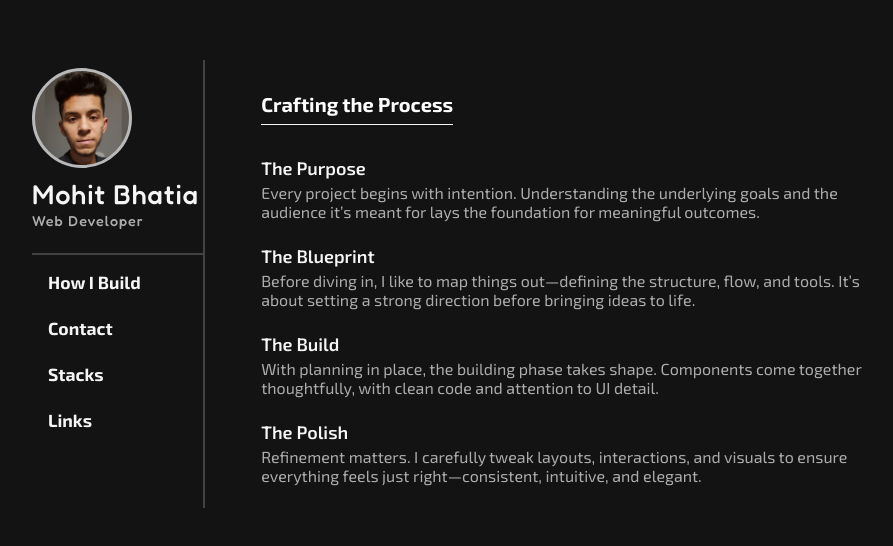
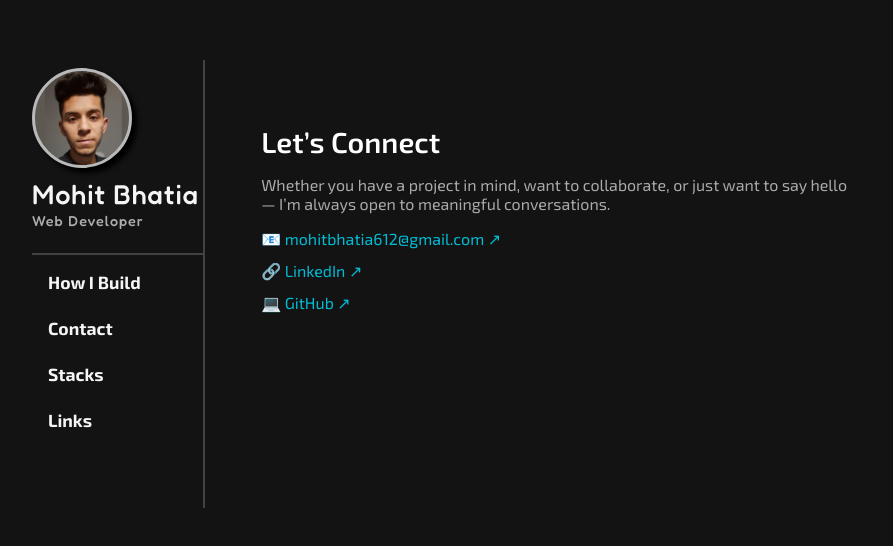
Before and after one commit to Bhatia612/mohitbhatia.com, a React (Vite) app: page /contact in a window 1280 px wide. Shown: the part 116-662 px from the top of the page, without its empty margins (168-1061 px from the left). Built offline with nearby package versions, Linux system fonts and the light colour scheme.

Commit message:
added routing and fixed some bugs

```diff
--- a/src/App.jsx
+++ b/src/App.jsx
@@ -1,29 +1,43 @@
-import { useEffect, useState } from 'react'
-import { HashRouter as Router, Route, Routes } from 'react-router-dom';
+import { useEffect, useState } from 'react';
+import { BrowserRouter as Router, Routes, Route } from 'react-router-dom';
 import HowIBuild from './pages/HowIBuild';
+import Contact from './pages/Contact';
+import Stack from './pages/Stack';
+import Links from './pages/Links';
 import Nav from './components/Nav';
 import IntroPage from './components/IntroPage';
-import './index.css'
+import './index.css';
 
+function AppLayout() {
+  return (
+    <div className="main">
+      <Nav />
+      <div className="contentCont">
+        <Routes>
+          <Route path="/" element={<HowIBuild />} />
+          <Route path="/contact" element={<Contact />} />
+          <Route path="/stack" element={<Stack />} />
+          <Route path="/links" element={<Links />} />
+        </Routes>
+      </div>
+    </div>
+  );
+}
 
 function App() {
   const [showIntro, setShowIntro] = useState(true);
 
   useEffect(() => {
-    setTimeout(() => {
-      setShowIntro(false)
-    }, 2500)
+    const timer = setTimeout(() => {
+      setShowIntro(false);
+    }, 2500);
+    return () => clearTimeout(timer);
   }, []);
 
   return (
     <Router>
       <Routes>
-        <Route path="/" element={showIntro ? <IntroPage /> : <div className="main">
-          <Nav />
-          <div className="contentCont">
-            <HowIBuild />
-          </div>
-        </div>} />
+        <Route path="*" element={showIntro ? <IntroPage /> : <AppLayout />} />
       </Routes>
     </Router>
   );
--- a/src/components/Nav.jsx
+++ b/src/components/Nav.jsx
@@ -1,4 +1,5 @@
 import React from 'react';
+import { Link } from 'react-router-dom';
 import '../styles/nav.css'
 
 function Nav() {
@@ -10,10 +11,10 @@ function Nav() {
         <small>Web Developer</small>
       </div>
       <ul className="list-none">
-        <li><a href="#" className="no-underline">How I Build</a></li>
-        <li><a href="#" className="no-underline">Contact</a></li>
-        <li><a href="#" className="no-underline">Stacks</a></li>
-        <li><a href="#" className="no-underline">Links</a></li>
+        <li><Link to="/" className="no-underline">How I Build</Link></li>
+        <li><Link to="/contact" className="no-underline">Contact</Link></li>
+        <li><Link to="/stack" className="no-underline">Stacks</Link></li>
+        <li><Link to="/links" className="no-underline">Links</Link></li>
       </ul>
     </nav>
   );
--- /dev/null
+++ b/src/pages/Contact.jsx
@@ -0,0 +1,19 @@
+import React from 'react'
+
+function Contact() {
+    return (
+        <div className="contact-section">
+            <h2 className="contact-title">Let’s Connect</h2>
+            <p className="contact-text">
+                Whether you have a project in mind, want to collaborate, or just want to say hello — I’m always open to meaningful conversations.
+            </p>
+            <div className="contact-links">
+                <a href="mailto:mohitbhatia612.com" className="contact-link">📧 mohitbhatia612@gmail.com ↗</a>
+                <a href="https://www.linkedin.com/in/mohit-bhatia-777461289/" target="_blank" className="contact-link">🔗 LinkedIn ↗</a>
+                <a href="https://github.com/Bhatia612" target="_blank" className="contact-link">💻 GitHub ↗</a>
+            </div>
+        </div>
+    )
+}
+
+export default Contact
--- a/src/pages/HowIBuild.jsx
+++ b/src/pages/HowIBuild.jsx
@@ -45,17 +45,6 @@ function HowIBuild() {
           </section>
         </div>
       </div>
-      <div id="contacts" className="contact-section">
-        <h2 className="contact-title">Let’s Connect</h2>
-        <p className="contact-text">
-          Whether you have a project in mind, want to collaborate, or just want to say hello — I’m always open to meaningful conversations.
-        </p>
-        <div className="contact-links">
-          <a href="mailto:mohitbhatia612.com" className="contact-link">📧 mohitbhatia612@gmail.com ↗</a>
-          <a href="https://www.linkedin.com/in/mohit-bhatia-777461289/" target="_blank" className="contact-link">🔗 LinkedIn ↗</a>
-          <a href="https://github.com/Bhatia612" target="_blank" className="contact-link">💻 GitHub ↗</a>
-        </div>
-      </div>
 
     </>
   );
--- /dev/null
+++ b/src/pages/Links.jsx
@@ -0,0 +1,9 @@
+import React from 'react'
+
+function Links() {
+    return (
+        <>hi</>
+    )
+}
+
+export default Links
--- /dev/null
+++ b/src/pages/Stack.jsx
@@ -0,0 +1,9 @@
+import React from 'react'
+
+function Stack() {
+    return (
+        <>hello</>
+    )
+}
+
+export default Stack
--- a/src/styles/nav.css
+++ b/src/styles/nav.css
@@ -48,6 +48,7 @@ small {
     justify-content: center;
     align-items: center;
     transition: all .5s ease;
+    box-shadow: 5px 5px 5px rgb(0, 0, 0);
 }
 
 .img:hover {
@@ -85,7 +86,7 @@ ul li a {
 }
 
 ul li a:hover {
-    background: hsla(0, 0%, 100%, 0.118);
+    background: hsla(0, 0%, 100%, 0.211);
     margin-left: .5rem;
     border-left: 3px rgba(255, 255, 255, 0.484) solid;
 }
```
